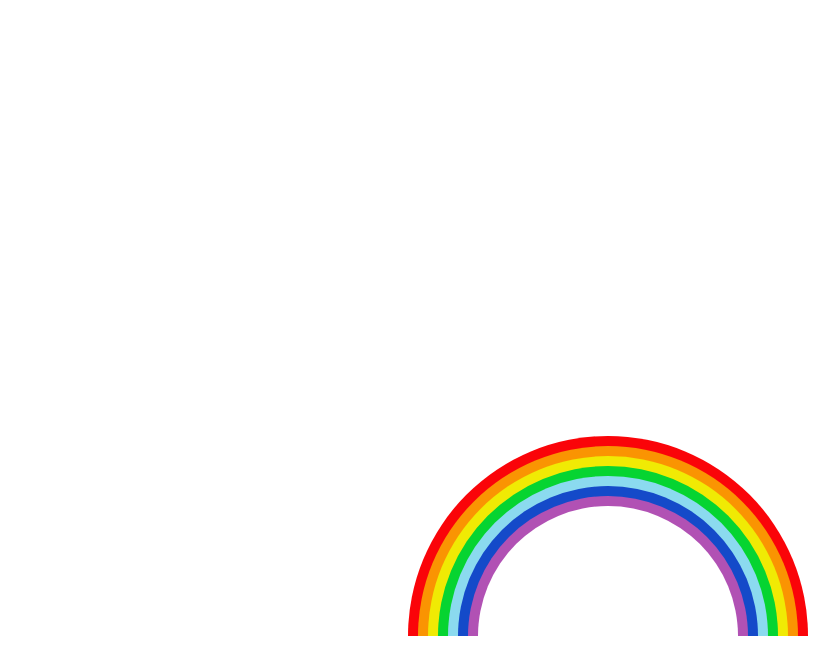
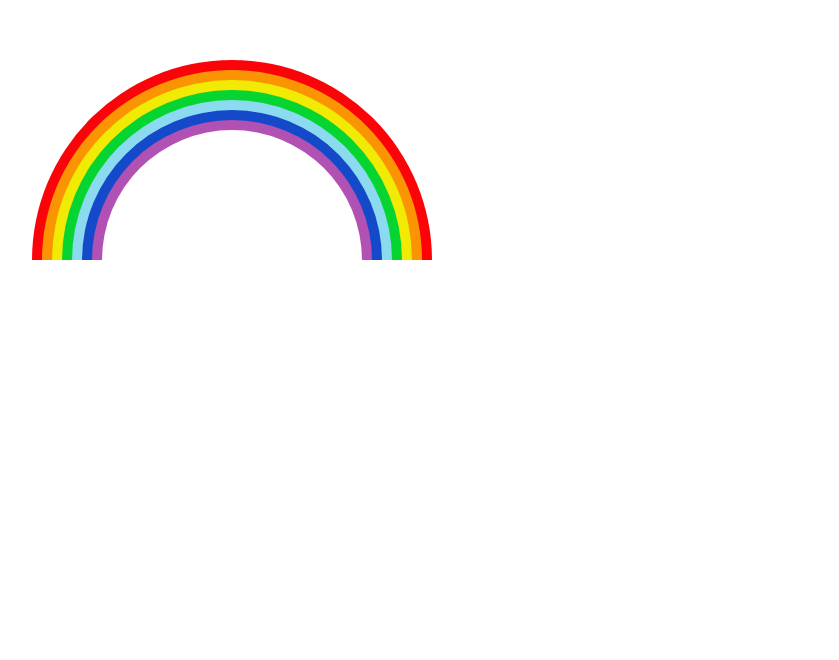
Before and after one commit to fzfx66/2.Make-a-rainbow, a plain HTML site: page index.html in a window 1280 px wide. Shown: the part 140-800 px from the top of the page, without its empty margins (168-1007 px from the left). Drawn offline with Linux system fonts and the light colour scheme.

Commit message:
修改 rainbow 位置

```diff
--- a/style.css
+++ b/style.css
@@ -7,11 +7,13 @@
     background-color:white;
   }
   /* 背景自动填充 */
+  .top_rainbow{
+    margin-left:200px;
+    margin-top:200px;
+  }
   .rainbow{
     height:200px;
     overflow:hidden;
-    margin-top:45%;
-    margin-left:45%;
   }
   /* 控制上半区显示 */
   .rainbow >div{
```
